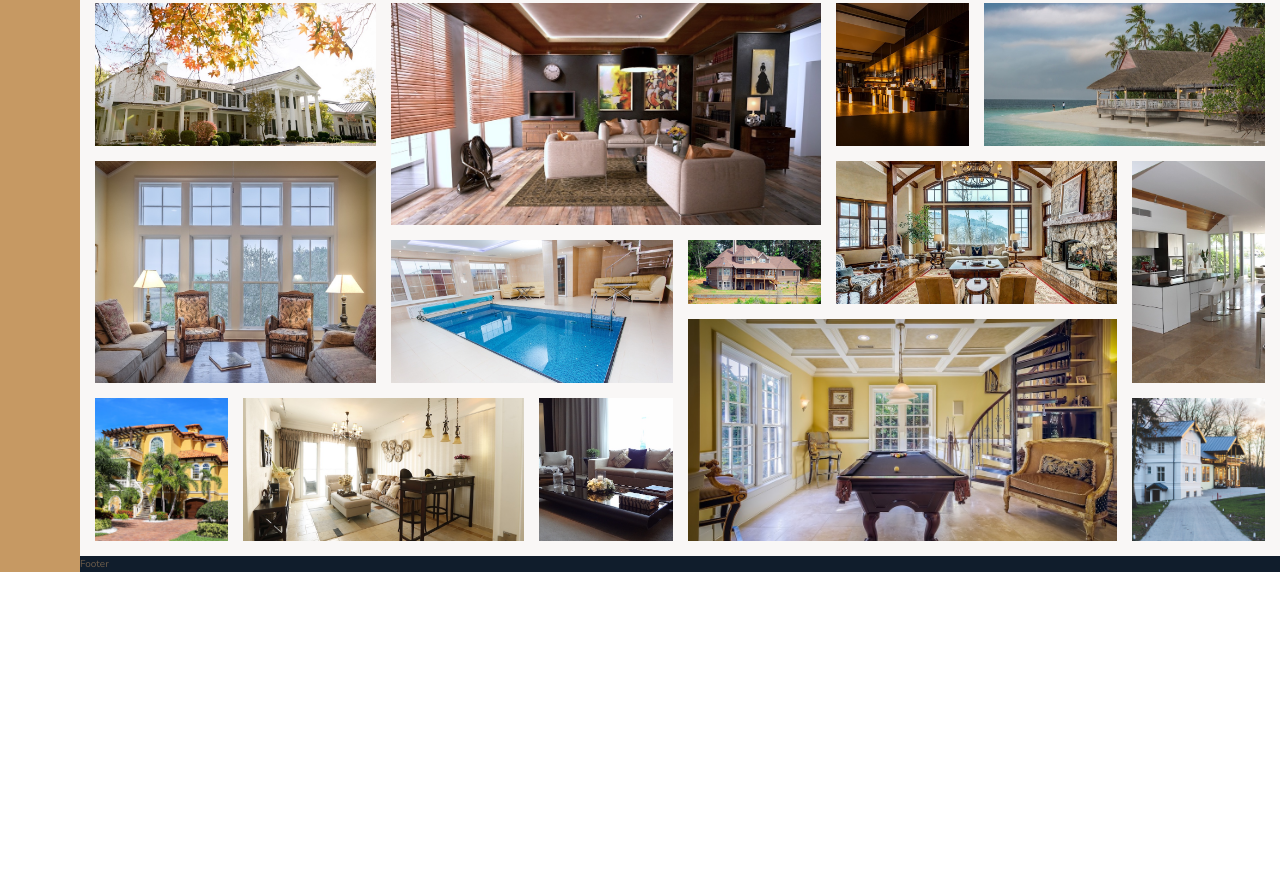
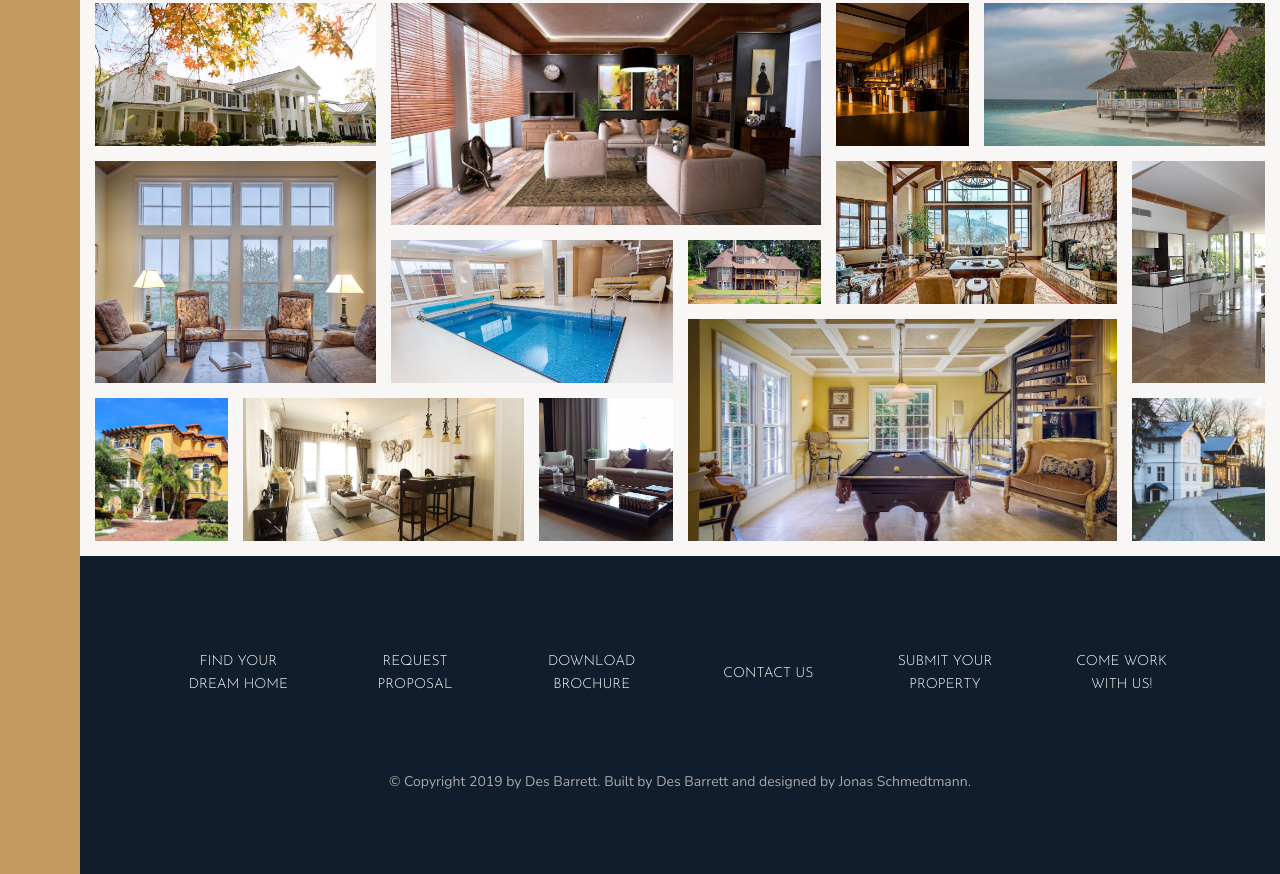
Before and after one commit to balcoder/property-hub, a website: page index.html in a window 1280 px wide. Shown: the part 3177-4051 px from the top of the page. Before the commit the page ends 3749 px from the top, so only its background shows below. Drawn offline with nearby package versions, Linux system fonts and the light colour scheme.

Commit message:
added footer

```diff
--- a/index.html
+++ b/index.html
@@ -333,8 +333,19 @@
         </figure>
 
       </section>
+      <!-- ***************************GALLERY SECTION*********************** -->
       <footer class="footer">
-        Footer
+        <ul class="nav">
+          <li class="nav__item"><a href="#" class="nav__link">Find your dream home</a></li>
+          <li class="nav__item"><a href="#" class="nav__link">Request proposal</a></li>
+          <li class="nav__item"><a href="#" class="nav__link">Download brochure</a></li>
+          <li class="nav__item"><a href="#" class="nav__link">Contact us</a></li>
+          <li class="nav__item"><a href="#" class="nav__link">Submit your property</a></li>
+          <li class="nav__item"><a href="#" class="nav__link">Come work with us!</a></li>
+        </ul>
+        <p class="copyright">
+          &copy; Copyright 2019 by Des Barrett. Built by Des Barrett and designed by Jonas Schmedtmann.
+        </p>
       </footer>
     </body>
 </html>
--- a/sass/_footer.scss
+++ b/sass/_footer.scss
@@ -1,4 +1,55 @@
 .footer {
     background-color: $color-secondary;
     grid-column: full-start / full-end;
+    padding: 8rem;
+
+
+
+    .nav {
+      display: grid;
+      // responsive grid
+      //use auto-fit to drop a column when grid track becomes less 20rem
+      grid-template-columns: repeat(auto-fit, minmax(15rem, 1fr));
+      grid-gap: 2rem;
+      align-items: center;
+
+      list-style: none;
+
+      &__link:link,
+      &__link:visited {
+        font-size: 1.4rem;
+        color: #fff;
+        text-decoration: none;
+        font-family: $font-display;
+        text-transform: uppercase;
+        text-align: center;
+        padding: 1.5rem;
+        display: block;
+        transition: all .2s;
+
+        // &:hover {
+        //   background-color: rgba(#fff, .25);
+        // }
+
+        //background-color: rgba(#fff, .05);
+
+      }
+
+      &__link:hover,
+      &__link:active {
+          background-color: rgba(#fff, .25);
+          transform: translateY(-3px);
+      }
+    }
+
+    .copyright {
+      font-size: 1.4rem;
+      color: $color-grey-light-2;
+      margin-top: 6rem;
+      margin-right: auto;
+      margin-left: auto;
+      text-align: center;
+      widht: 70%;
+
+    }
 }
--- a/sass/_gallery.scss
+++ b/sass/_gallery.scss
@@ -4,9 +4,18 @@
 
   display: grid;
   grid-template-columns: repeat(8, 1fr);
-  grid-template-rows: repeat(7, 5vw); //tie row height to % of viewport width
+  //tie row height to % of viewport width for reaponsiveness
+  grid-template-rows: repeat(7, 5vw);
   grid-gap: 1.5rem;
   padding: 1.5rem;
+
+
+  &__img {
+    width: 100%;
+    height: 100%;
+    object-fit: cover; // fit img to grid cell without overflowing in height
+    display: block; // get rid of small white space after each photo
+  }
 
   &__item {
     //position each img on the grid
@@ -79,13 +88,5 @@
       grid-row: 6 / span 2;
       grid-column: 8/ span 1;
     }
-
-  }
-
-  &__img {
-    width: 100%;
-    height: 100%;
-    object-fit: cover; // fit img to grid cell without overflowing in height
-    display: block; // get rid of small white space after each photo
   }
 }
```
Also changed, not shown: css/style.css.
